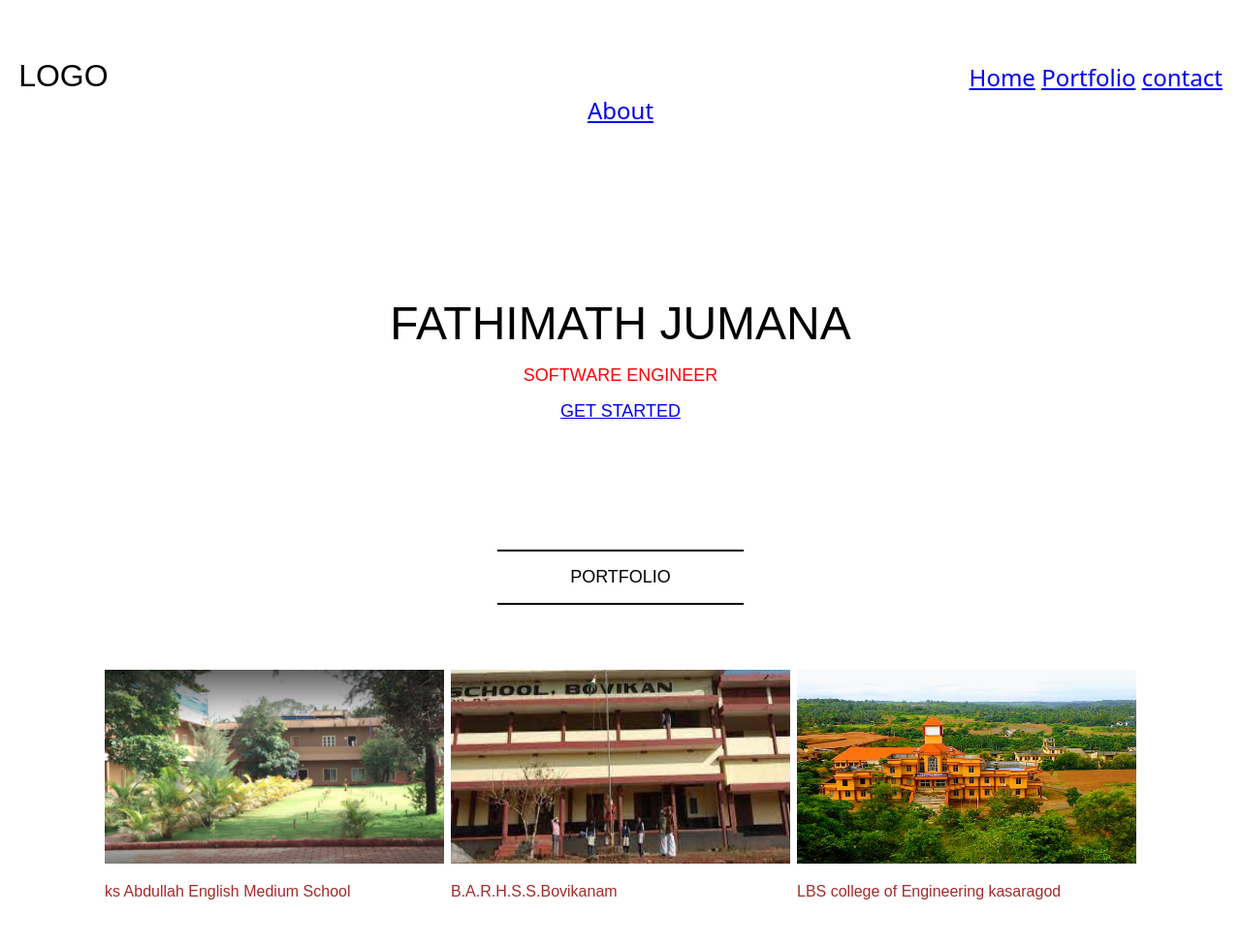
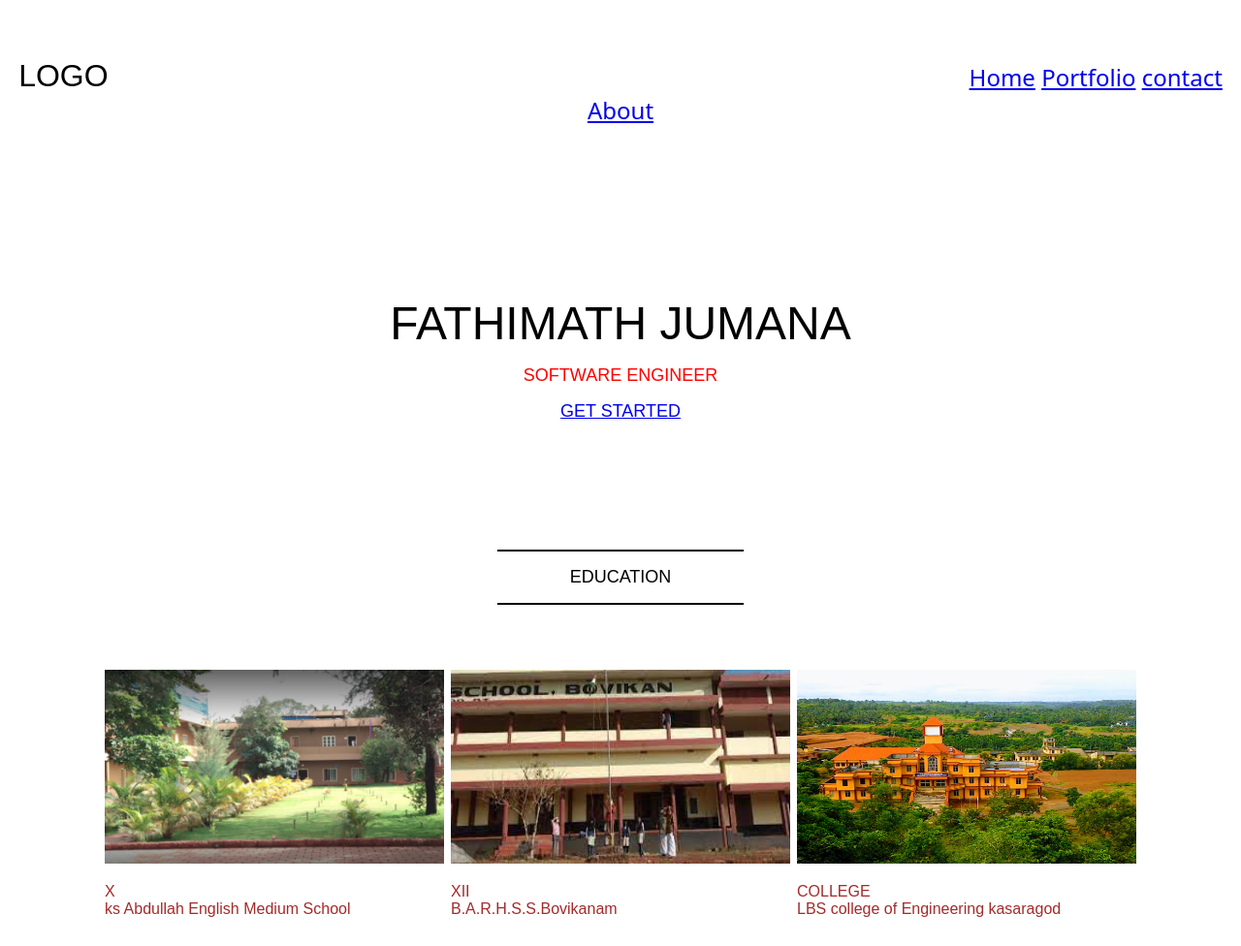
Before and after one commit to Fathimajumana/htmlwebsite, a plain HTML site: page index.html in a window 1280 px wide. Shown: the whole page at 97% size. Drawn offline with Linux system fonts and the light colour scheme.

Commit message:
first commit

```diff
--- a/index.html
+++ b/index.html
@@ -58,7 +58,7 @@
     <div class="portfolio">
         <hr color="black" width="20%">
         <p align="center">
-            <font face="sans-serif" size="4">PORTFOLIO</font>
+            <font face="sans-serif" size="4">EDUCATION</font>
         </p>
         <hr color="black" width="20%">
 
@@ -68,16 +68,16 @@
             <tr>
                 <td>
                     <img src="img3.png"height="200" width="350">
-                    <p ><font face="sans-serif" color="brown">ks Abdullah English Medium School</font></p>
+                    <p ><font face="sans-serif" color="brown">X <br>ks Abdullah English Medium School</font></p>
                 </td>
                 <td>
                     <img src="img4.jpg"height="200" width="350">
-                    <p ><font face="sans-serif" color="brown">B.A.R.H.S.S.Bovikanam</font></p>
+                    <p ><font face="sans-serif" color="brown">XII <br>B.A.R.H.S.S.Bovikanam</font></p>
 
                 </td>
                 <td>
                     <img src="img2.jpg"height="200" width="350">
-                    <p ><font face="sans-serif" color="brown">LBS college of Engineering kasaragod</font></p>
+                    <p ><font face="sans-serif" color="brown">COLLEGE<br>LBS college of Engineering kasaragod</font></p>
 
                 </td>
             </tr>
```
